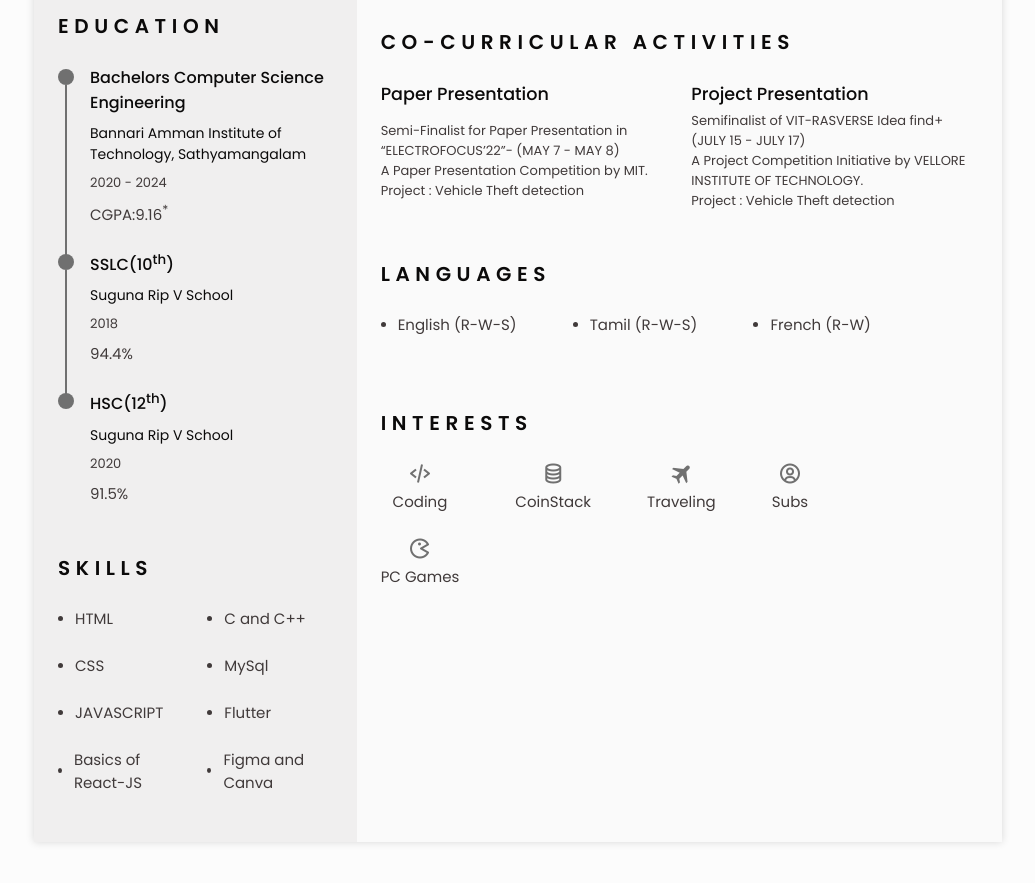
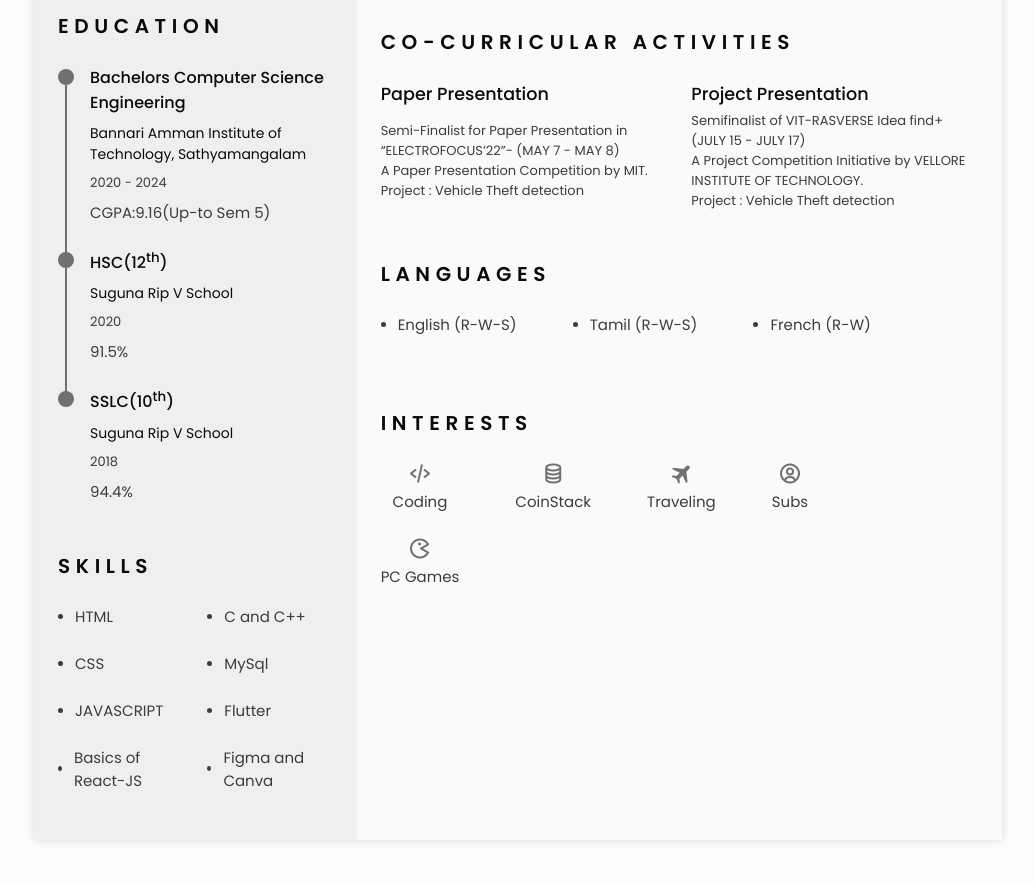
Before and after one commit to Srinath-Kng/Digital_Resume_SrinathNSS, a plain HTML site: page index.html in a window 1280 px wide. Shown: the part 981-1864 px from the top of the page, without its empty margins (122-1157 px from the left). Drawn offline with nearby package versions, Linux system fonts and the light colour scheme.

Commit message:
Update index.html

```diff
--- a/index.html
+++ b/index.html
@@ -78,7 +78,7 @@
                                 <h3 class="home_profession">Web & Software Developer</h3>
                                 <!-- Button to generate and download the pdf. Available for desktop. -->
                                 <div>
-                                    <a download="" href="assets/pdf/Updated Resume.pdf" class="home_button-movil">Download</a>
+                                    <a download="" href="assets/pdf/201CS301_UPDATED_RESUME_BROWN.pdf" class="home_button-movil">Download</a>
                                 </div>
                             </div>
                             <div class="home_address bd-grid">
@@ -136,7 +136,7 @@ My job is to build your website so that it is functional and user-friendly but a
                                     <h3 class="education_title">Bachelors Computer Science Engineering</h3>
                                     <span class="education_studies">Bannari Amman Institute of Technology, Sathyamangalam</span>
                                     <span class="education_year">2020 - 2024</span>
-                                    <span>CGPA:9.16<sup>*</sup></span>
+                                    <span>CGPA:9.16(Up-to Sem 5)</span>
                                 </div>
                             </div>
                             <div class="education_content">
@@ -145,10 +145,10 @@ My job is to build your website so that it is functional and user-friendly but a
                                     <span class="education_line"></span>
                                 </div>
                                 <div class="education_data bd-grid">
-                                    <h3 class="education_title">SSLC(10<sup>th</sup>)</h3>
+                                    <h3 class="education_title">HSC(12<sup>th</sup>)</h3>
                                     <span class="education_studies">Suguna Rip V School</span>
-                                    <span class="education_year">2018</span>
-                                    <span>94.4%</span>
+                                    <span class="education_year">2020</span>
+                                    <span>91.5%</span>
                                 </div>
                             </div>
                             <div class="education_content">
@@ -157,10 +157,10 @@ My job is to build your website so that it is functional and user-friendly but a
                                     <!-- <span class="education_line"></span> -->
                                 </div>
                                 <div class="education_data bd-grid">
-                                    <h3 class="education_title">HSC(12<sup>th</sup>)</h3>
+                                    <h3 class="education_title">SSLC(10<sup>th</sup>)</h3>
                                     <span class="education_studies">Suguna Rip V School</span>
-                                    <span class="education_year">2020</span>
-                                    <span>91.5%</span>
+                                    <span class="education_year">2018</span>
+                                    <span>94.4%</span>
                                 </div>
                             </div>
                         </div>
```
